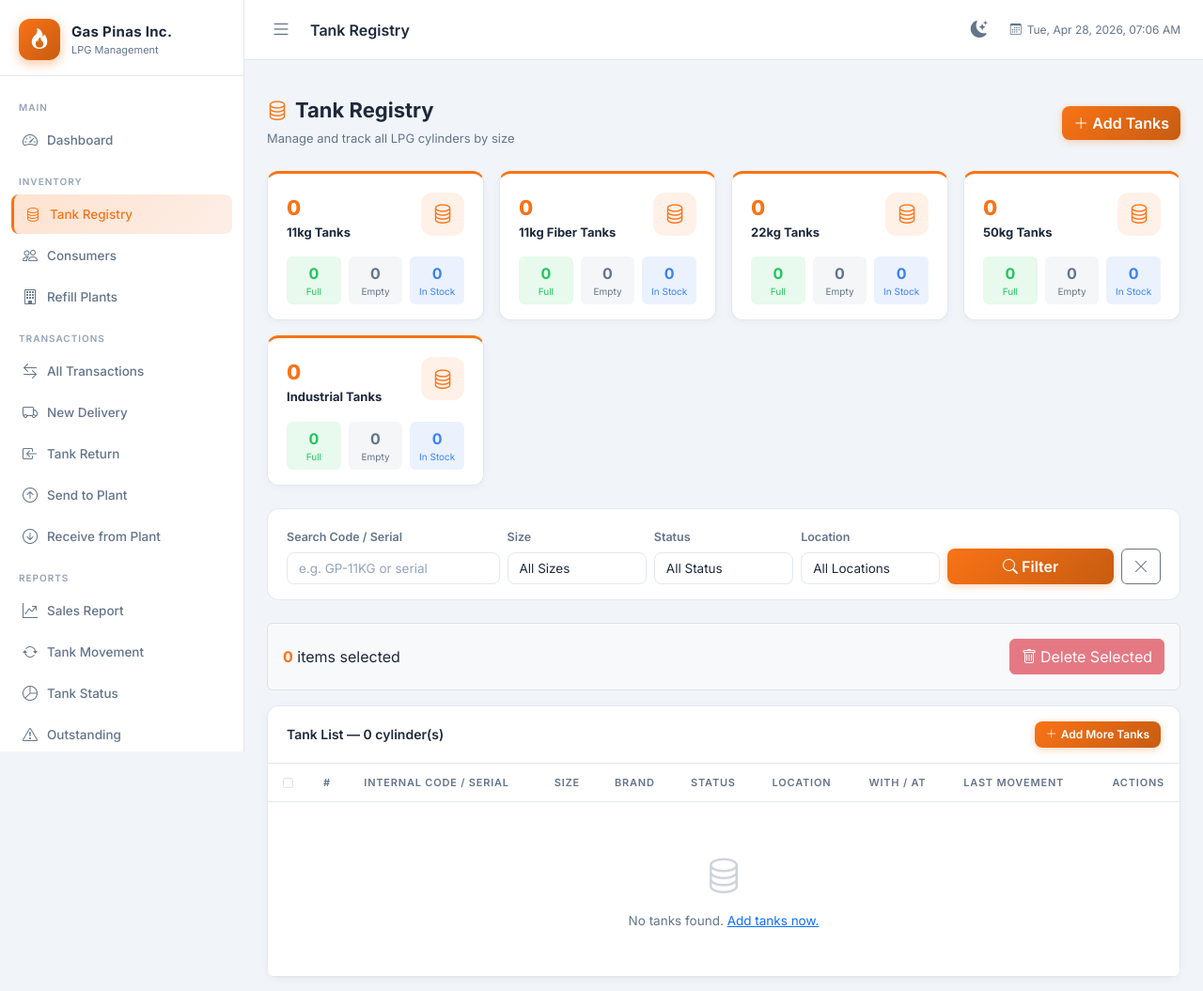
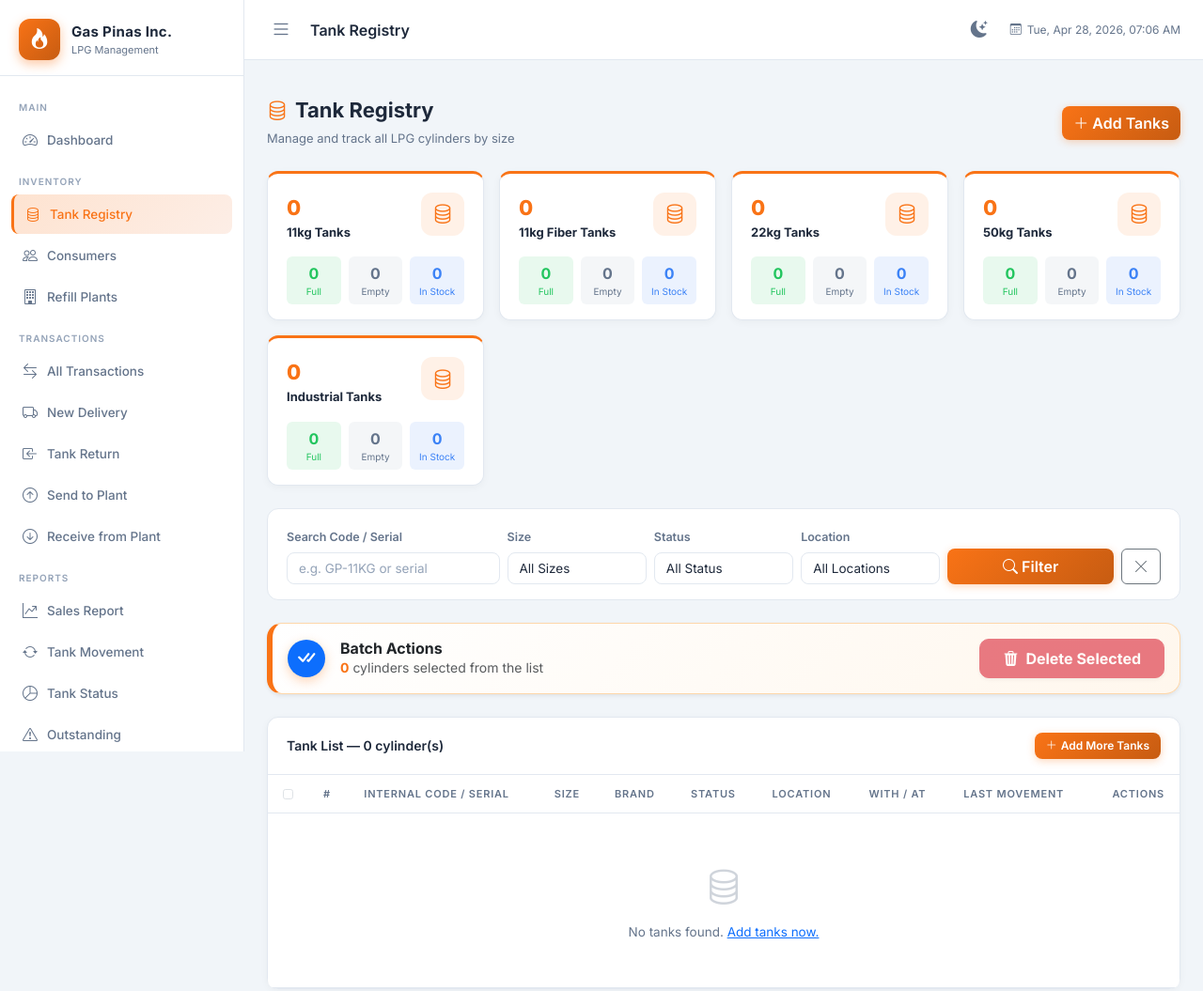
Before and after one commit to razhil1/lpgsystem, a Flask app: page /tanks/ in a window 1280 px wide. Shown: the top 1055 px of the page at 94% size. Run offline with Flask 3, Linux system fonts and the light colour scheme; a user stored in the database is signed in; some libraries are stand-ins or nearby versions.

Commit message:
Enhance styling for bulk delete actions bar

```diff
--- a/app/templates/tanks/index.html
+++ b/app/templates/tanks/index.html
@@ -97,15 +97,23 @@
 </div>
 
 <!-- ── Bulk Actions ────────────────────────────────────────── -->
-<div id="bulkActions" class="mb-3 p-3 bg-light rounded border">
+<div id="bulkActions" class="mb-4 p-3 rounded-4 border shadow-sm"
+     style="background: linear-gradient(135deg, #fff 0%, #fff7ed 100%); border: 1px solid #fed7aa !important; border-left: 6px solid var(--primary) !important;">
     <div class="d-flex align-items-center justify-content-between">
-        <div>
-            <span id="selectedCount" class="fw-bold text-primary">0</span> items selected
+        <div class="d-flex align-items-center">
+            <div class="rounded-circle bg-primary d-flex align-items-center justify-content-center me-3"
+                 style="width: 40px; height: 40px; color: white; box-shadow: 0 4px 12px rgba(249,115,22,0.3);">
+                <i class="bi bi-check-all fs-4"></i>
+            </div>
+            <div>
+                <h6 class="mb-0 fw-bold text-dark">Batch Actions</h6>
+                <p class="mb-0 text-muted small"><span id="selectedCount" class="fw-bold text-primary">0</span> cylinders selected from the list</p>
+            </div>
         </div>
         <div>
             {% if current_user.role == 'admin' %}
-            <button id="bulkDelete" class="btn btn-danger" disabled>
-                <i class="bi bi-trash me-1"></i>Delete Selected
+            <button id="bulkDelete" class="btn btn-danger px-4 py-2 fw-bold shadow-sm" disabled style="border-radius: 10px; transition: all 0.3s ease;">
+                <i class="bi bi-trash3-fill me-2"></i>Delete Selected
             </button>
             {% endif %}
         </div>
```
